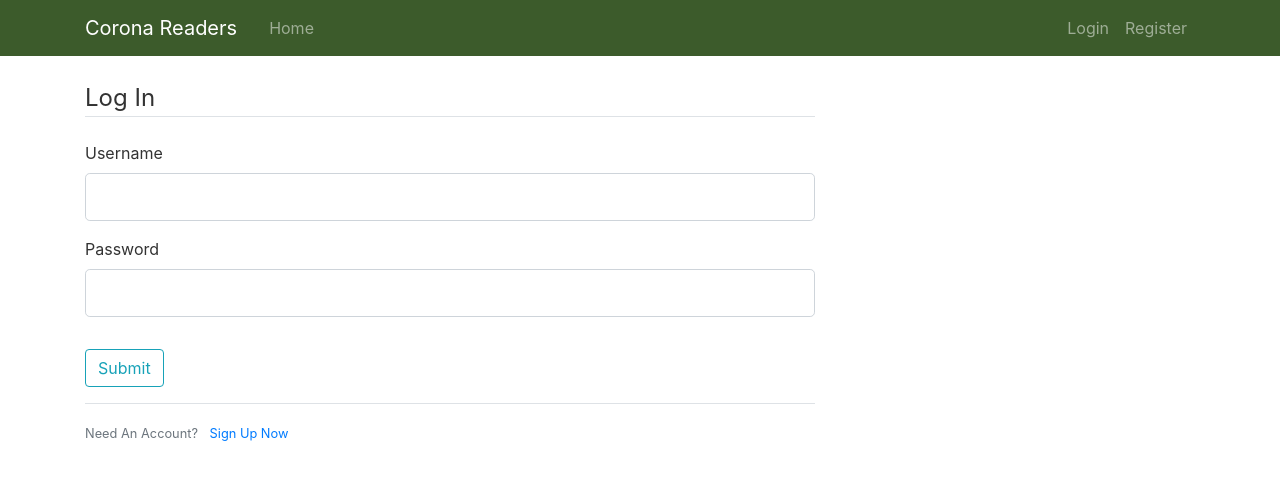
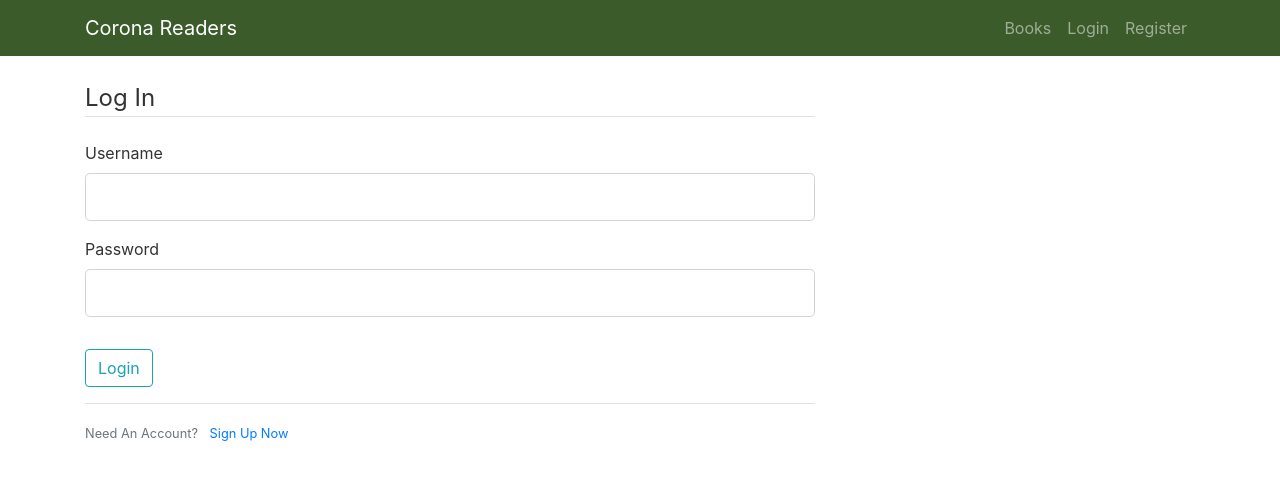
Before and after one commit to Praqash/project1, a Flask app: page /login in a window 1280 px wide. Shown: the top 480 px of the page. Run offline with Flask 2, Linux system fonts and the light colour scheme; some libraries are stand-ins or nearby versions.

Commit message:
made some changes

```diff
--- a/application.py
+++ b/application.py
@@ -11,6 +11,7 @@ from flask import Flask, render_template, url_for, flash, redirect
 from flask import Flask, render_template, flash, request
 from wtforms import Form, TextField, TextAreaField, validators, StringField, SubmitField
 from flask_wtf import FlaskForm
+from forms import RegistrationForm, LoginForm
 
 
 
@@ -33,49 +34,33 @@ Session(app)
 @app.route("/")
 @app.route("/home")
 def home():
-    return render_template('home.html')
+    return render_template('home.html', posts=posts)
+
+
+@app.route("/books")
+def books():
+    return render_template('books.html', title='Books')
+
 
 @app.route("/register", methods=['GET', 'POST'])
 def register():
     form = RegistrationForm()
-    return render_template('register.html', title='register', form=form)
-
-
+    if form.validate_on_submit():
+        flash(f'Account created for {form.username.data}!', 'success')
+        return redirect(url_for('home'))
+    return render_template('register.html', title='Register', form=form)
 
 
 @app.route("/login", methods=['GET', 'POST'])
 def login():
     form = LoginForm()
-    return render_template('login.html', title='login', form=form)
-
-
-
-
-
-class RegistrationForm(FlaskForm):
-    username = StringField('Username')
-    password = PasswordField('Password')
-    submit = SubmitField('Sign Up')
-
-
-
-class LoginForm(FlaskForm):
-    username = StringField('Username')
-    password = PasswordField('Password')
-    submit = SubmitField('Submit')
-
-
-
-
-@app.route("/Submit",methods=['GET', 'POST'])
-def submit():
-
-    form = LoginForm()
-
-    return render_template('Submit.html', title='Submit', form=form)
-
-
-
+    if form.validate_on_submit():
+        if form.username.data == 'admin@blog.com' and form.password.data == 'password':
+            flash('You have been logged in!', 'success')
+            return redirect(url_for('home'))
+        else:
+            flash('Login Unsuccessful. Please check username and password', 'danger')
+    return render_template('login.html', title='Login', form=form)
 
 
 if __name__ == '__main__':
--- /dev/null
+++ b/forms.py
@@ -0,0 +1,20 @@
+from flask_wtf import FlaskForm
+from wtforms import StringField, PasswordField, SubmitField, BooleanField
+from wtforms.validators import DataRequired, Length, Email, EqualTo
+
+
+class RegistrationForm(FlaskForm):
+    username = StringField('Username',
+                           validators=[DataRequired(), Length(min=2, max=20)])
+
+    password = PasswordField('Password', validators=[DataRequired()])
+
+    submit = SubmitField('Sign Up')
+
+
+class LoginForm(FlaskForm):
+    username = StringField('Username',
+                        validators=[DataRequired(), Email()])
+    password = PasswordField('Password', validators=[DataRequired()])
+    remember = BooleanField('Remember Me')
+    submit = SubmitField('Login')
--- a/templates/Submit.html
+++ b/templates/books.html
@@ -2,10 +2,7 @@
 {% block content %}
 
 
-        <p>
-            {{form.username}}
-
-        </p>
+      <h1> hello </h1>
 
 
 
--- a/templates/layout.html
+++ b/templates/layout.html
@@ -23,11 +23,12 @@
           <a class="navbar-brand mr-4" href="/">Corona Readers</a>
 
             <div class="navbar-nav mr-auto">
-              <a class="nav-item nav-link" href="/">Home</a>
+
 
             </div>
 
             <div class="navbar-nav">
+              <a class="nav-item nav-link" href="/books">Books</a>
               <a class="nav-item nav-link" href="/login">Login</a>
               <a class="nav-item nav-link" href="/register">Register</a>
 
--- a/templates/login.html
+++ b/templates/login.html
@@ -1,7 +1,7 @@
 {% extends "layout.html" %}
 {% block content %}
     <div class="content-section">
-        <form method="POST" action="/Submit">
+        <form method="POST" action="">
             {{ form.hidden_tag() }}
             <fieldset class="form-group">
                 <legend class="border-bottom mb-4">Log In</legend>
--- a/templates/register.html
+++ b/templates/register.html
@@ -2,7 +2,9 @@
 {% block content %}
     <div class="content-section">
         <form method="POST" action="">
+
             {{ form.hidden_tag() }}
+
             <fieldset class="form-group">
                 <legend class="border-bottom mb-4">Join Now</legend>
                 <div class="form-group">
```
Also changed, not shown: 2 other files.
